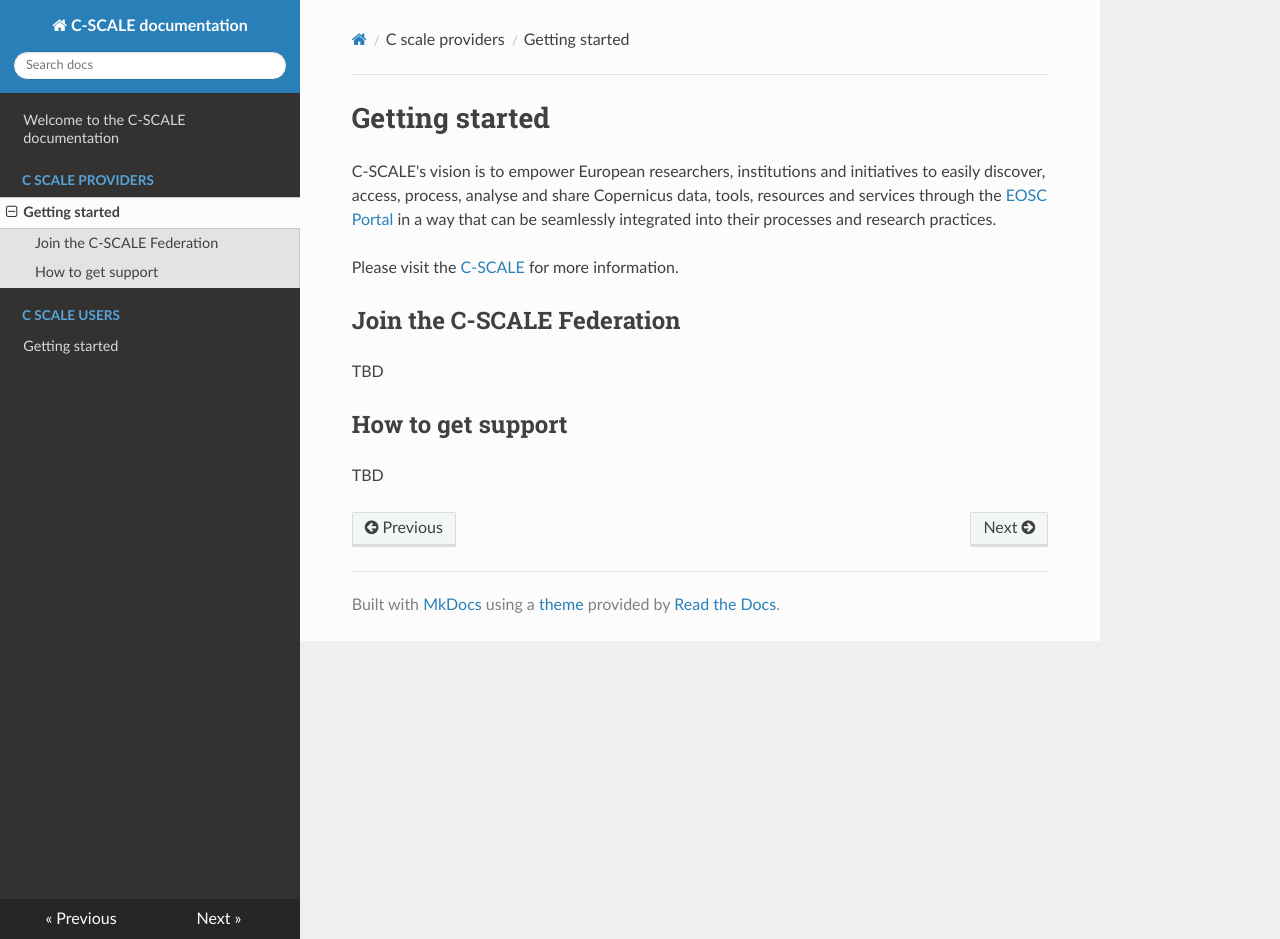
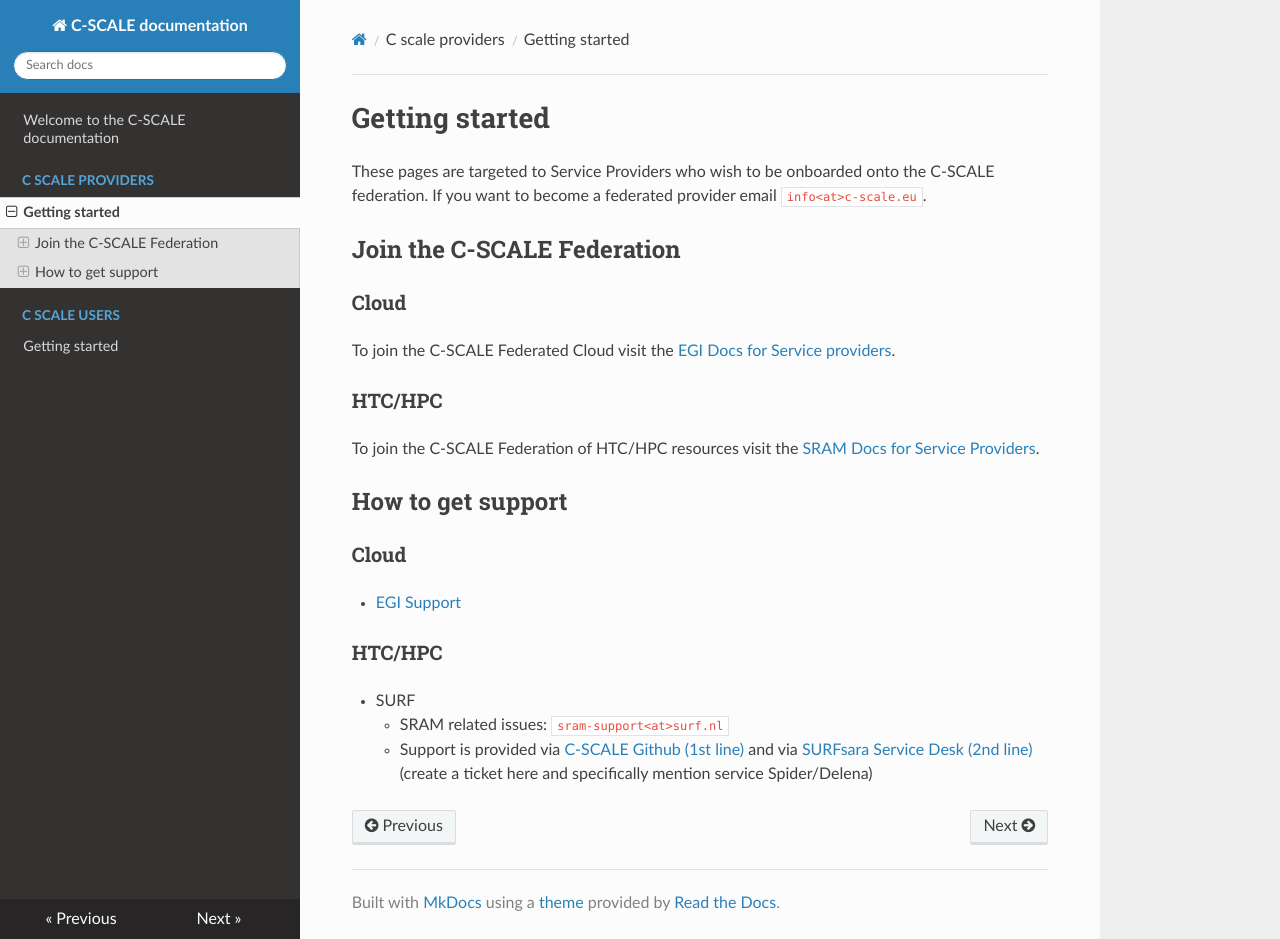
Before and after one commit to c-scale-community/documentation, an MkDocs documentation site: the page built from docs/c-scale-providers/getting-started.md, in a window 1280 px wide and 939 px high. Built offline with MkDocs 1.6.1, drawn with Linux system fonts in a browser that asks for light colours; nearby versions of some CDN libraries.

Commit message:
initial getting started for service providers

```diff
--- a/docs/c-scale-providers/getting-started.md
+++ b/docs/c-scale-providers/getting-started.md
@@ -1,16 +1,31 @@
 # Getting started
 
-C-SCALE's vision is to empower European researchers, institutions and initiatives
-to easily discover, access, process, analyse and share Copernicus data, tools,
-resources and services through the [EOSC Portal](https://eosc-portal.eu/)
-in a way that can be seamlessly integrated into their processes and research practices.
-
-Please visit the [C-SCALE](https://c-scale.eu/) for more information.
+These pages are targeted to Service Providers who wish to be onboarded
+onto the C-SCALE federation. If you want to become a federated provider
+email `info<at>c-scale.eu`.
 
 ## Join the C-SCALE Federation
 
-TBD
+### Cloud
+
+To join the C-SCALE Federated Cloud visit the
+[EGI Docs for Service providers](https://docs.egi.eu/providers/).
+
+### HTC/HPC
+
+To join the C-SCALE Federation of HTC/HPC resources
+visit the [SRAM Docs for Service Providers](https://wiki.surfnet.nl/display/SRAM/Service+providers).
 
 ## How to get support
 
-TBD
+### Cloud
+
+* [EGI Support](https://docs.egi.eu/support/)
+
+### HTC/HPC
+
+* SURF
+    * SRAM related issues: `sram-support<at>surf.nl`
+    * Support is provided via [C-SCALE Github (1st line)](https://github.com/c-scale-community/discussions/discussions)
+      and via [SURFsara Service Desk (2nd line)](https://servicedesk.surfsara.nl)
+      (create a ticket here and specifically mention service Spider/Delena)
```
